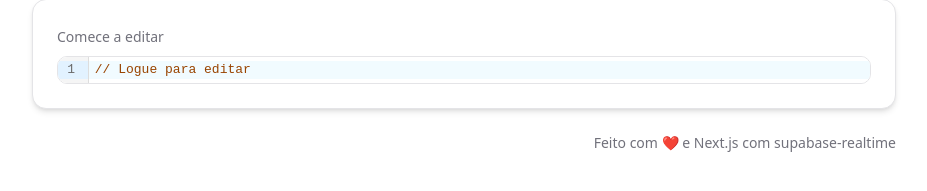
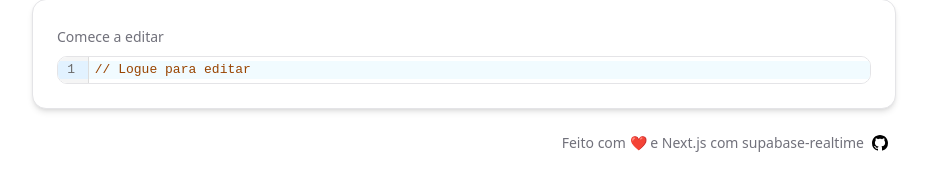
Before and after one commit to GuiLeoni14/peekode, a Next.js app: page / in a window 1280 px wide. Shown: the part 187-378 px from the top of the page, without its empty margins (176-1103 px from the left). Built offline with nearby package versions, Linux system fonts and the light colour scheme; no server answers.

Commit message:
feat: add credits

```diff
--- a/src/app/[identifier]/page.tsx
+++ b/src/app/[identifier]/page.tsx
@@ -3,6 +3,7 @@ import { notFound } from "next/navigation";
 import { CodeHighlighter } from "./code-highlighter";
 import { Card, CardContent } from "@/components/ui/card";
 import { Logo } from "@/components/logo";
+import { Credits } from "@/components/credits";
 
 export async function getCodeByIdentifier(identifier: string) {
   const code = await prisma.codeSnippet.findUnique({
@@ -50,7 +51,7 @@ export default async function IdentifierPage({ params }: IdentifierPageProps) {
           <span>
             Visualizando <strong>{code.identifier}</strong>
           </span>
-          <p>Feito com ❤️ e Next.js com supabase-realtime</p>
+          <Credits />
         </div>
       </div>
     </div>
--- a/src/app/layout.tsx
+++ b/src/app/layout.tsx
@@ -16,7 +16,8 @@ const geistMono = Geist_Mono({
 
 export const metadata: Metadata = {
   title: "PeeKode - Compartilhe seu código",
-  description: "Escreva, edite e compartilhe código com facilidade.",
+  description:
+    "Crie e compartilhe snippets de código em tempo real. Gere, edite e distribua facilmente seus trechos de código com atualização instantânea.",
 };
 
 export default function RootLayout({
--- a/src/app/page.tsx
+++ b/src/app/page.tsx
@@ -7,6 +7,7 @@ import { Avatar, AvatarFallback, AvatarImage } from "@/components/ui/avatar";
 import { ExternalLink } from "lucide-react";
 import { getCodeByIdentifier } from "./[identifier]/page";
 import { Logo } from "@/components/logo";
+import { Credits } from "@/components/credits";
 
 async function getInitialCode() {
   const session = await auth();
@@ -98,7 +99,7 @@ export default async function Home() {
               </a>
             )
             : <span></span>}
-          <p>Feito com ❤️ e Next.js com supabase-realtime</p>
+          <Credits />
         </div>
       </div>
     </div>
--- /dev/null
+++ b/src/components/credits.tsx
@@ -0,0 +1,20 @@
+import Image from "next/image";
+
+export function Credits() {
+  return (
+    <div className="flex items-center gap-2 text-center text-sm text-muted-foreground">
+      <p>
+        Feito com ❤️ e Next.js com supabase-realtime
+      </p>
+      <a href="https://github.com/GuiLeoni14/peekode" target="_blank" rel="noopener noreferrer">
+        <Image
+          src="/assets/github-icon.svg"
+          width={16}
+          height={16}
+          alt=""
+          className="mr-2 size-4 dark:invert"
+        />
+      </a>
+    </div>
+  );
+}
```
